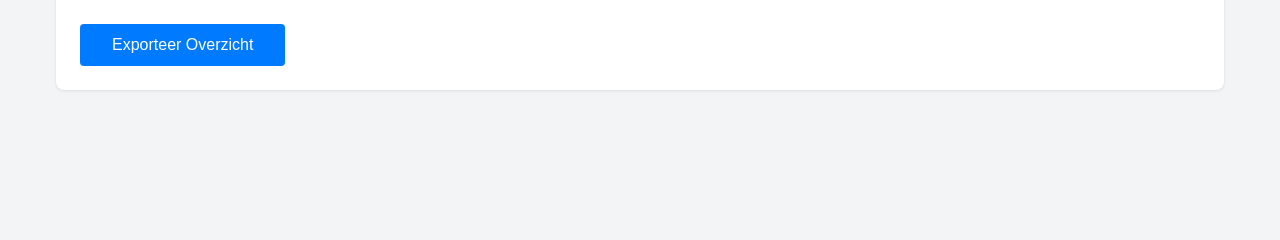
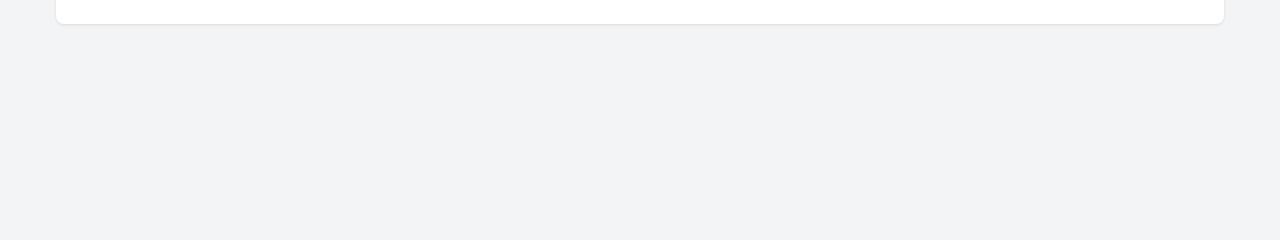
Before and after one commit to trueeman/Project_Autoverhuur, a PHP site: page /Adminreserveringweergave.php in a window 1280 px wide. Shown: the part 245-485 px from the top of the page. Run offline with PHP 8.4, Linux system fonts and the light colour scheme; data that the repository does not hold is empty.

Commit message:
Adminreservering edit done

```diff
--- a/Code/Adminreserveringweergave.php
+++ b/Code/Adminreserveringweergave.php
@@ -120,9 +120,6 @@ try {
                     </tbody>
                 </table>
             </div>
-            <div class="crud-button-container">
-                <button class="crud-btn">Exporteer Overzicht</button>
-            </div>
         </div>
     </main>
 </body>
--- a/Code/reservering_edit.php
+++ b/Code/reservering_edit.php
@@ -95,7 +95,7 @@ try {
 <body>
     <div class="container_res">
         <h1 class="h1_res">Reservering Bewerken</h1>
-        <form action="Adminreserveringweergave.php" method="post" class="edit-reservation-form">
+        <form action="<?php echo $_SERVER['PHP_SELF']; ?>?id=<?php echo $rental_id; ?>" method="post" class="edit-reservation-form">
             <input type="hidden" name="rental_id" value="<?php echo htmlspecialchars($reservation['rental_id']); ?>">
 
             <label for="customer_name" class="label-customer-name">Klant:</label>
```
